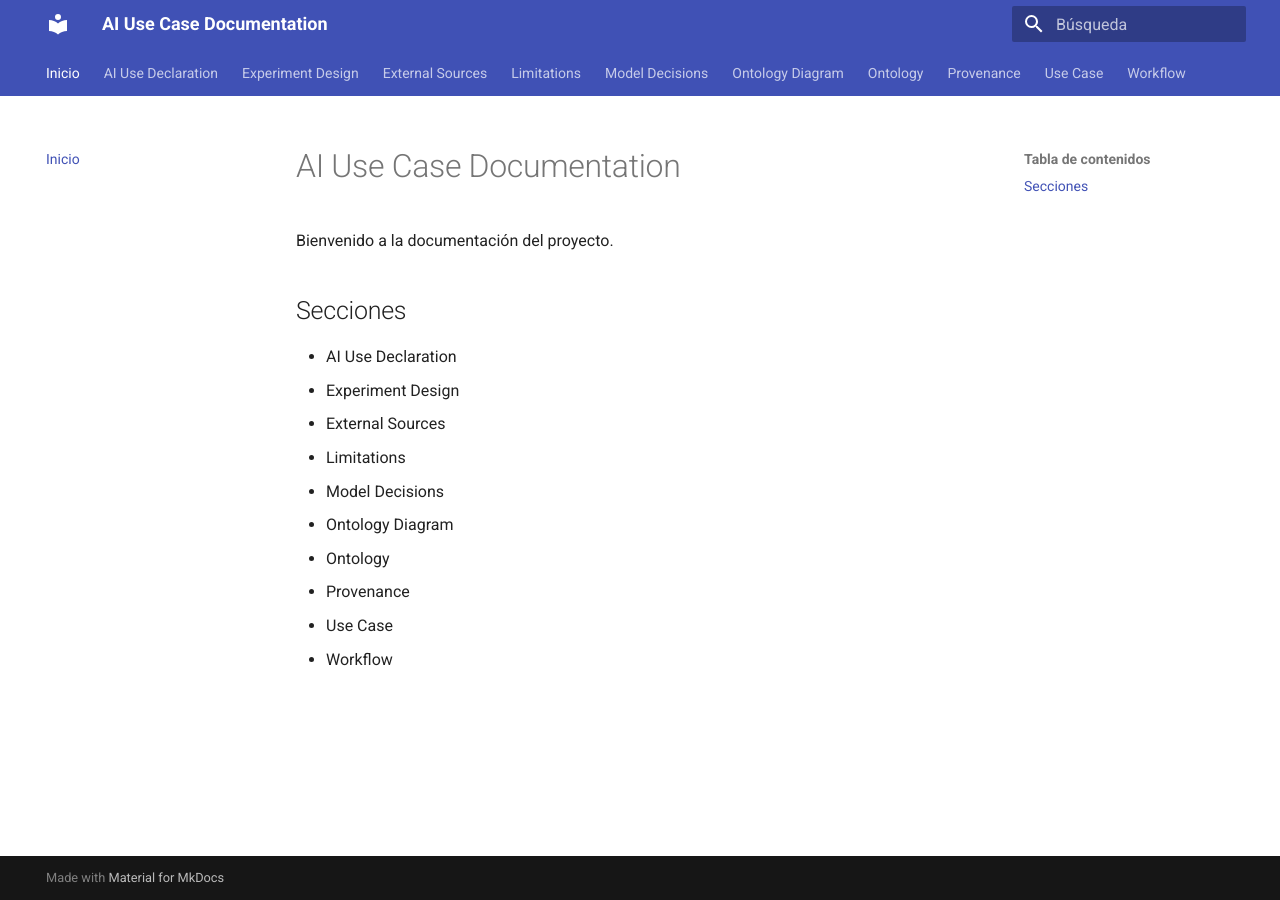
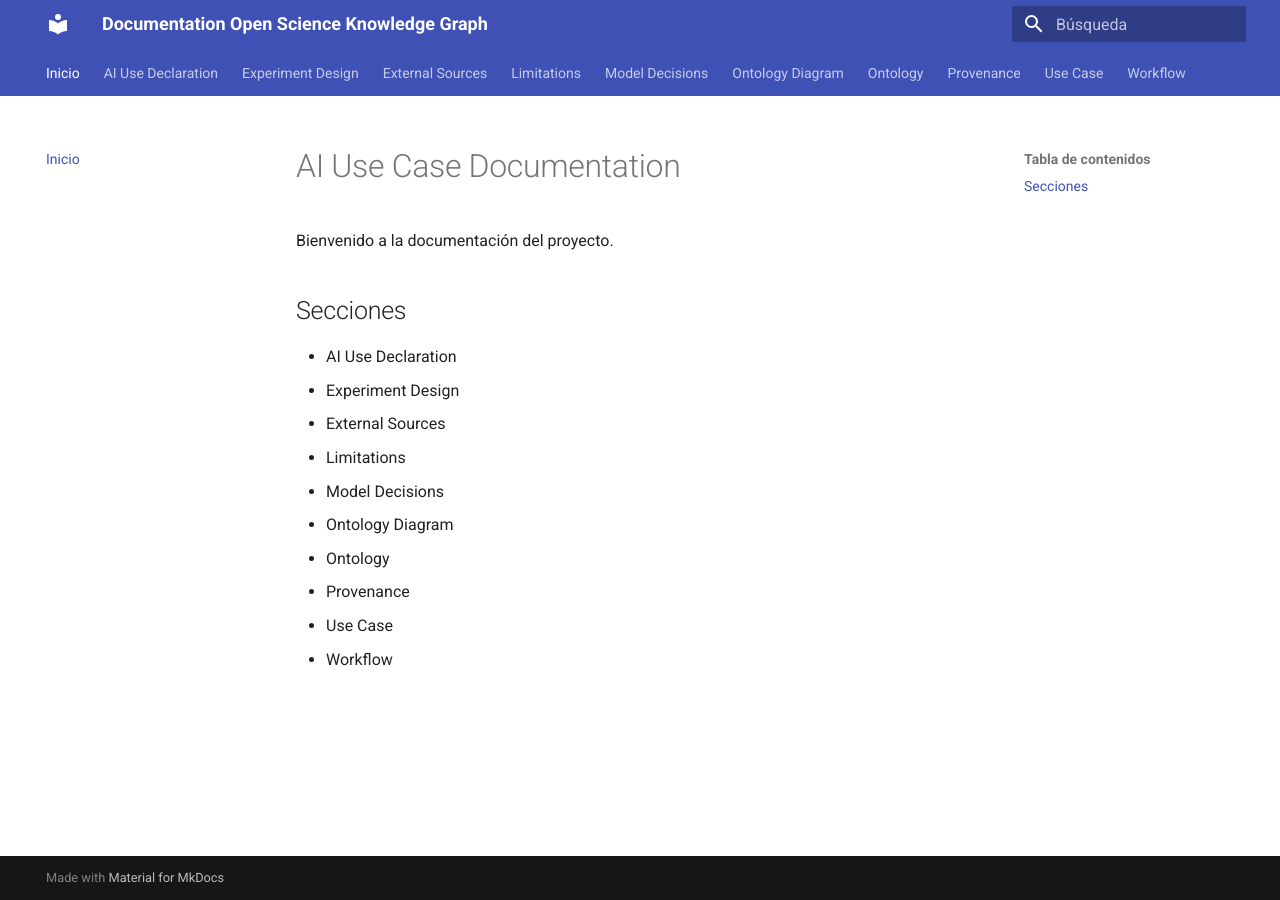
Before and after one commit to AndreaJuliette/Open-Science-Knowledge-Graph, an MkDocs documentation site: the page built from docs/index.md, in a window 1280 px wide. Built offline with MkDocs 1.6.1 and Material for MkDocs 9.7.7, drawn with Linux system fonts in a browser that asks for light colours; some of the changed lines change nothing that is shown.

Commit message:
add mkdocs.yml

```diff
--- a/mkdocs.yml
+++ b/mkdocs.yml
@@ -1,5 +1,5 @@
-site_name: AI Use Case Documentation
-site_description: Documentation for the AI use case project
+site_name: Documentation Open Science Knowledge Graph
+site_description: This project builds a reproducible and FAIR pipeline to analyze 30 open-access research papers and turn the results into an RDF Knowledge Graph that can be queried with SPARQL.
 
 theme:
   name: material
```
